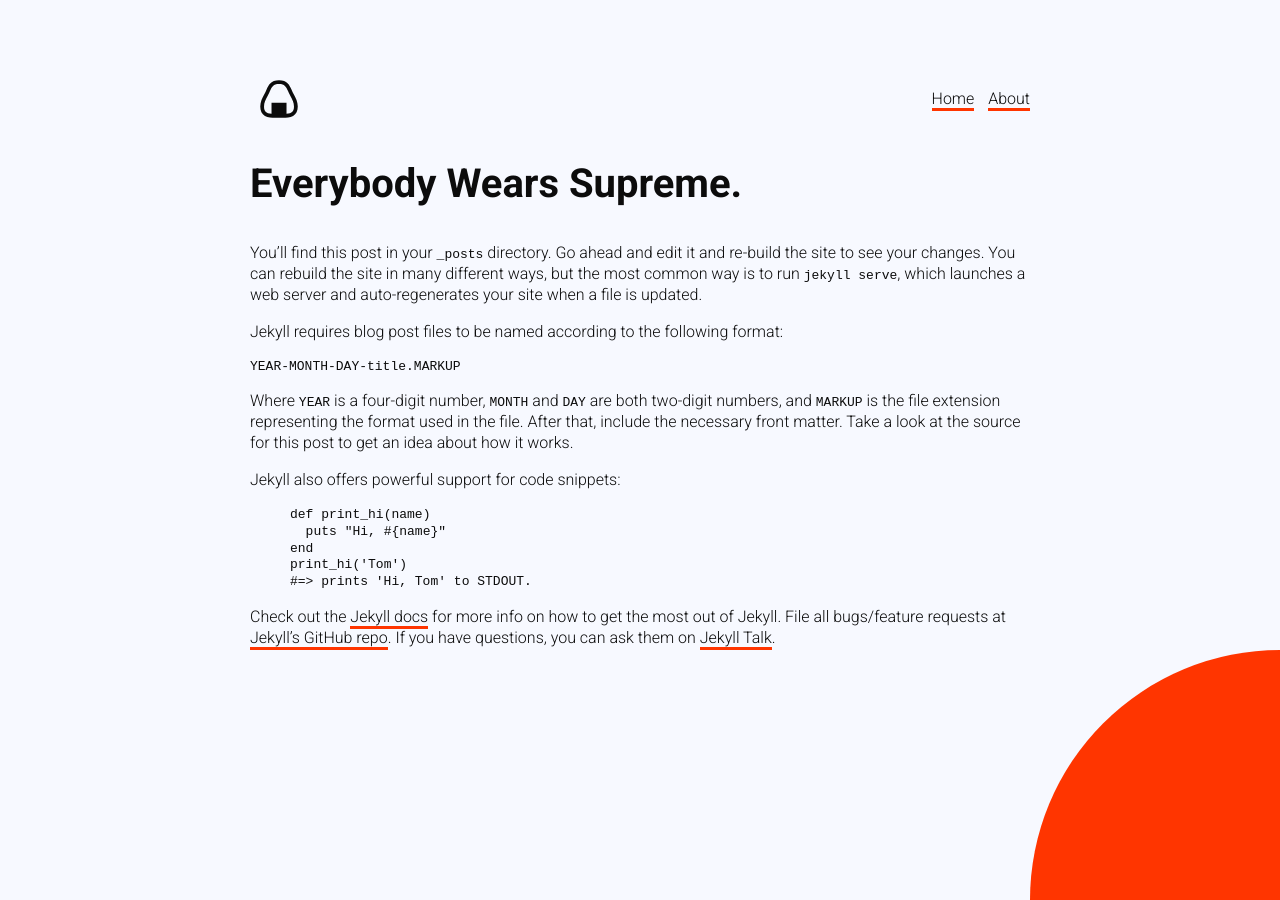
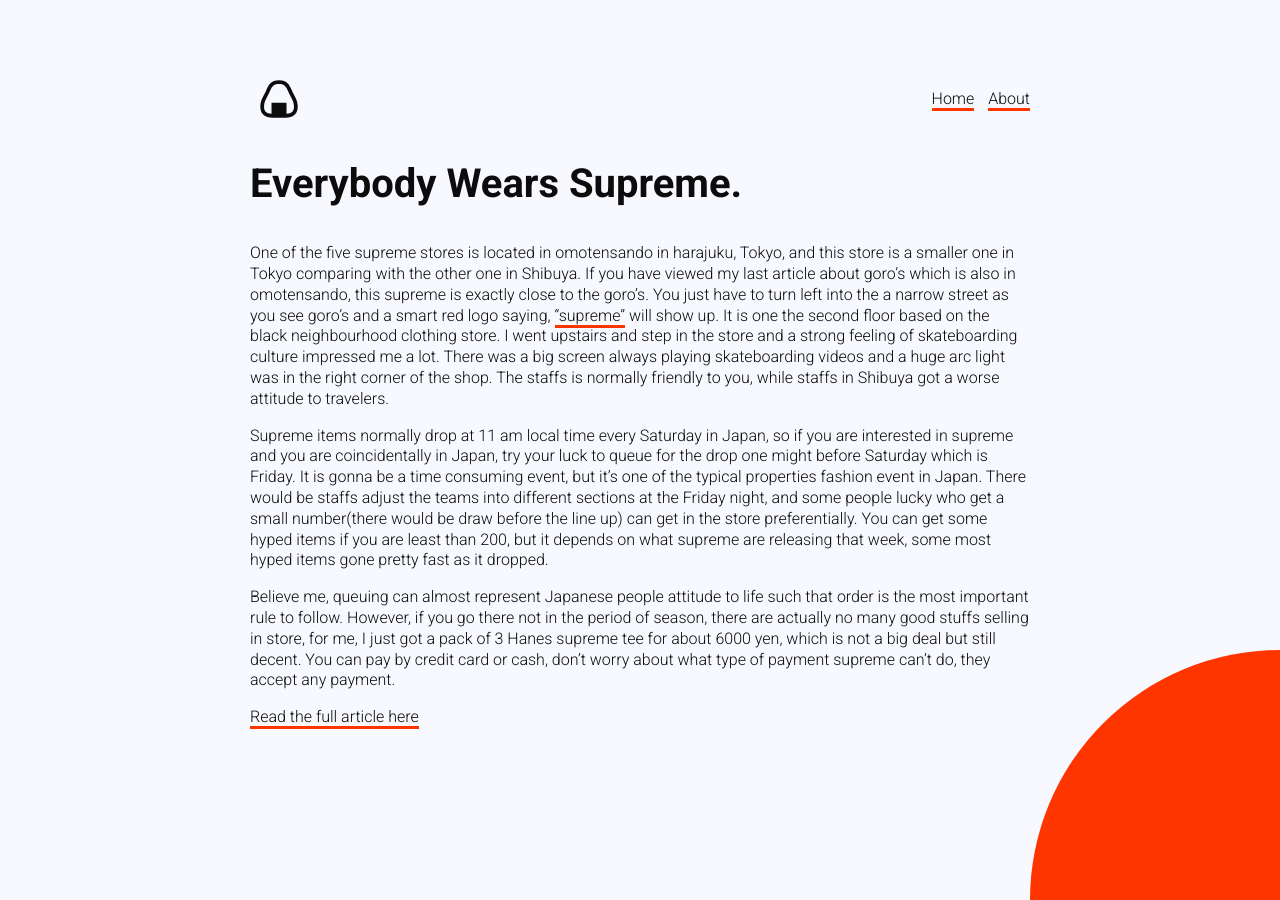
Before and after one commit to ommiles/anightinjapan, a Jekyll site: the page built from _posts/2020-11-15-welcome-to-jekyll.markdown, in a window 1280 px wide. Built offline with Jekyll 4.4.1, drawn with Linux system fonts in a browser that asks for light colours.

Commit message:
Updated Welcome To Jekyll

```diff
--- a/_posts/2020-11-15-welcome-to-jekyll.markdown
+++ b/_posts/2020-11-15-welcome-to-jekyll.markdown
@@ -8,26 +8,10 @@
   and this store is a smaller one in Tokyo comparing with the other one in Shibuya.
 ---
 
-You’ll find this post in your `_posts` directory. Go ahead and edit it and re-build the site to see your changes. You can rebuild the site in many different ways, but the most common way is to run `jekyll serve`, which launches a web server and auto-regenerates your site when a file is updated.
+One of the five supreme stores is located in omotensando in harajuku, Tokyo, and this store is a smaller one in Tokyo comparing with the other one in Shibuya. If you have viewed my last article about goro's which is also in omotensando, this supreme is exactly close to the goro's. You just have to turn left into the a narrow street as you see goro's and a smart red logo saying, ["supreme"](https://www.supremenewyork.com/) will show up. It is one the second floor based on the black neighbourhood clothing store. I went upstairs and step in the store and a strong feeling of skateboarding culture impressed me a lot. There was a big screen always playing skateboarding videos and a huge arc light was in the right corner of the shop. The staffs is normally friendly to you, while staffs in Shibuya got a worse attitude to travelers.
 
-Jekyll requires blog post files to be named according to the following format:
+Supreme items normally drop at 11 am local time every Saturday in Japan, so if you are interested in supreme and you are coincidentally in Japan, try your luck to queue for the drop one might before Saturday which is Friday. It is gonna be a time consuming event, but it's one of the typical properties fashion event in Japan. There would be staffs adjust the teams into different sections at the Friday night, and some people lucky who get a small number(there would be draw before the line up) can get in the store preferentially. You can get some hyped  items if you are least than 200, but it depends on what supreme are releasing that week, some most hyped items gone pretty fast as it dropped.
 
-`YEAR-MONTH-DAY-title.MARKUP`
+Believe me, queuing can almost represent Japanese people attitude to life such that order is the most important rule to follow. However, if you go there not in the period of season, there are actually no many good stuffs selling in store, for me, I just got a pack of 3 Hanes supreme tee for about 6000 yen, which is not a big deal but still decent. You can pay by credit card or cash, don't worry about what type of payment supreme can't do, they accept any payment.
 
-Where `YEAR` is a four-digit number, `MONTH` and `DAY` are both two-digit numbers, and `MARKUP` is the file extension representing the format used in the file. After that, include the necessary front matter. Take a look at the source for this post to get an idea about how it works.
-
-Jekyll also offers powerful support for code snippets:
-
-{% highlight ruby %}
-def print_hi(name)
-  puts "Hi, #{name}"
-end
-print_hi('Tom')
-#=> prints 'Hi, Tom' to STDOUT.
-{% endhighlight %}
-
-Check out the [Jekyll docs][jekyll-docs] for more info on how to get the most out of Jekyll. File all bugs/feature requests at [Jekyll’s GitHub repo][jekyll-gh]. If you have questions, you can ask them on [Jekyll Talk][jekyll-talk].
-
-[jekyll-docs]: https://jekyllrb.com/docs/home
-[jekyll-gh]:   https://github.com/jekyll/jekyll
-[jekyll-talk]: https://talk.jekyllrb.com/
+[Read the full article here](https://www.tokyocreative.com/articles/19065-experience-in-supreme-harajuku-tokyo-and-osaka)
```
Also changed, not shown: other parts of _posts/2020-11-15-welcome-to-jekyll.markdown (+1 -1 lines).
